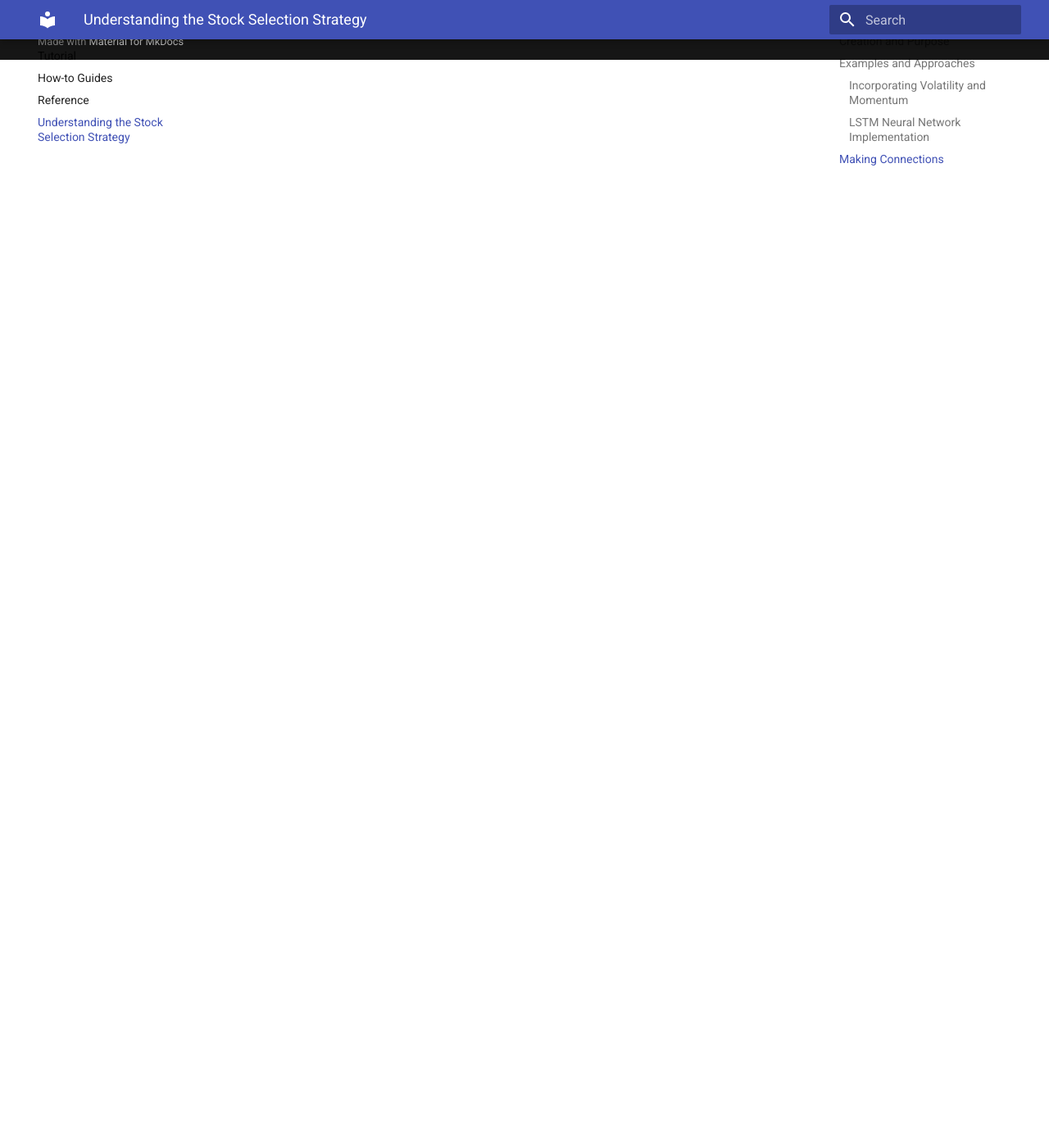
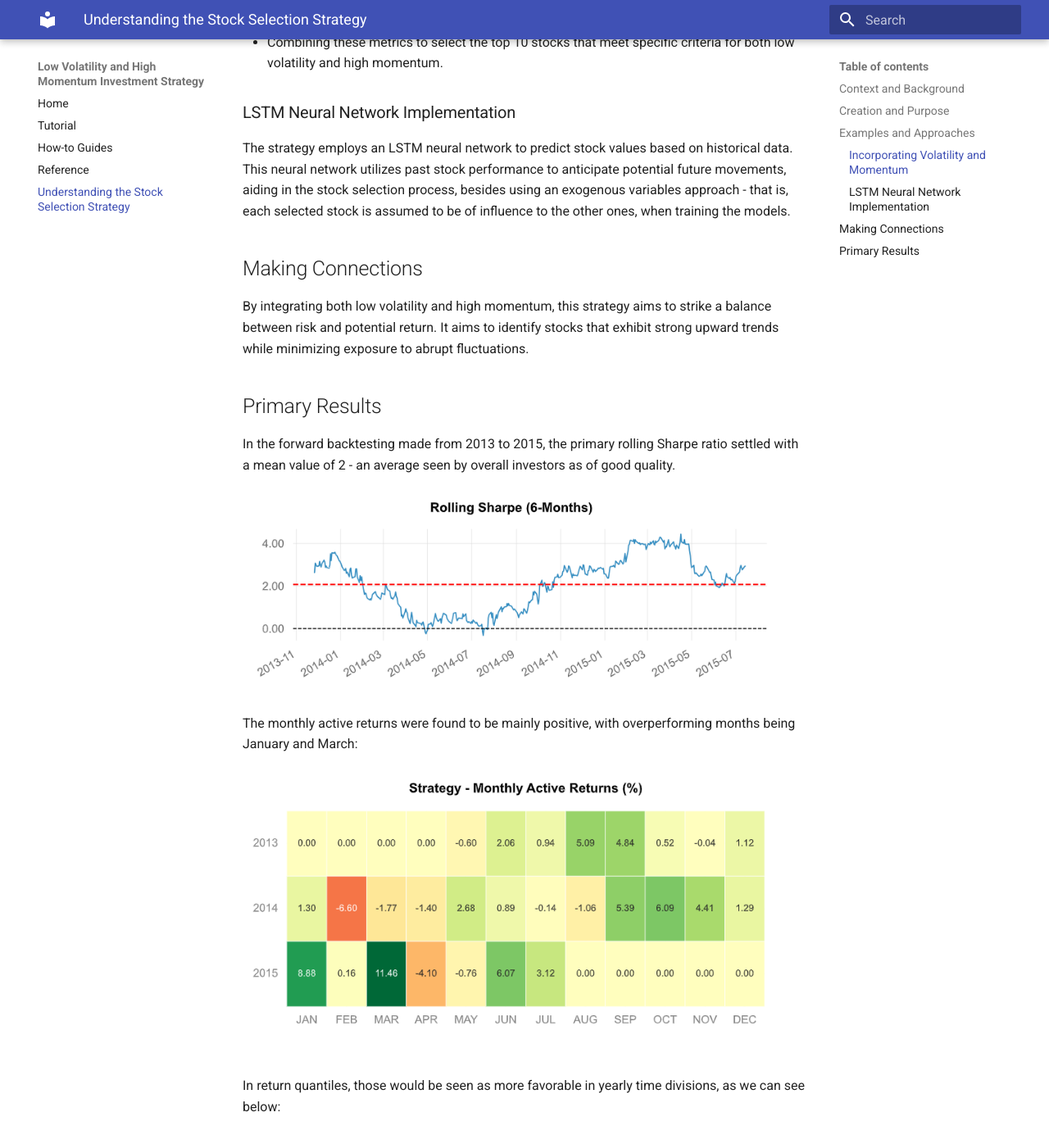
Before and after one commit to fico-ita/template_python, an MkDocs documentation site: the page built from docs/explanation.md, in a window 1280 px wide and 1400 px high, scrolled down 1327 px. Shown: the top 1396 px of the window at 82% size. Built offline with MkDocs 1.6.1 and Material for MkDocs 9.7.7, drawn with Linux system fonts in a browser that asks for light colours.

Commit message:
refactor: results added

```diff
--- a/docs/explanation.md
+++ b/docs/explanation.md
@@ -18,6 +18,9 @@ The strategy involves a multi-step process that includes:
 
 - Calculating volatility using rolling standard deviations.
 - Assessing momentum over varying periods (1-month, 3-month, and 6-month).
+
+![Momentum Analysis](./tutorials/Momentum_visualization.png)
+
 - Combining these metrics to select the top 10 stocks that meet specific criteria for both low volatility and high momentum.
 
 ### LSTM Neural Network Implementation
@@ -28,4 +31,17 @@ The strategy employs an LSTM neural network to predict stock values based on his
 
 By integrating both low volatility and high momentum, this strategy aims to strike a balance between risk and potential return. It aims to identify stocks that exhibit strong upward trends while minimizing exposure to abrupt fluctuations.
 
+## Primary Results
+
+In the forward backtesting made from 2013 to 2015, the primary rolling Sharpe ratio settled with a mean value of 2 - an average seen by overall investors as of good quality.
+
+![Rolling Sharpe](./tutorials/rolling_sharpe_tearsheet.png)
+
+The monthly active returns were found to be mainly positive, with overperforming months being January and March:
+
+![Monthly Active Returns](./tutorials/monthly_active_returns.png)
+
+In return quantiles, those would be seen as more favorable in yearly time divisions, as we can see below:
+
+![Monthly Active Returns](./tutorials/return%20quantiles.png)
 ---
```
Also changed, not shown: docs/image.png (added), docs/tutorials/Momentum_visualization.png (added), docs/tutorials/monthly_active_returns.png (added), docs/tutorials/return quantiles.png (added), docs/tutorials/rolling_sharpe_tearsheet.png (added).
